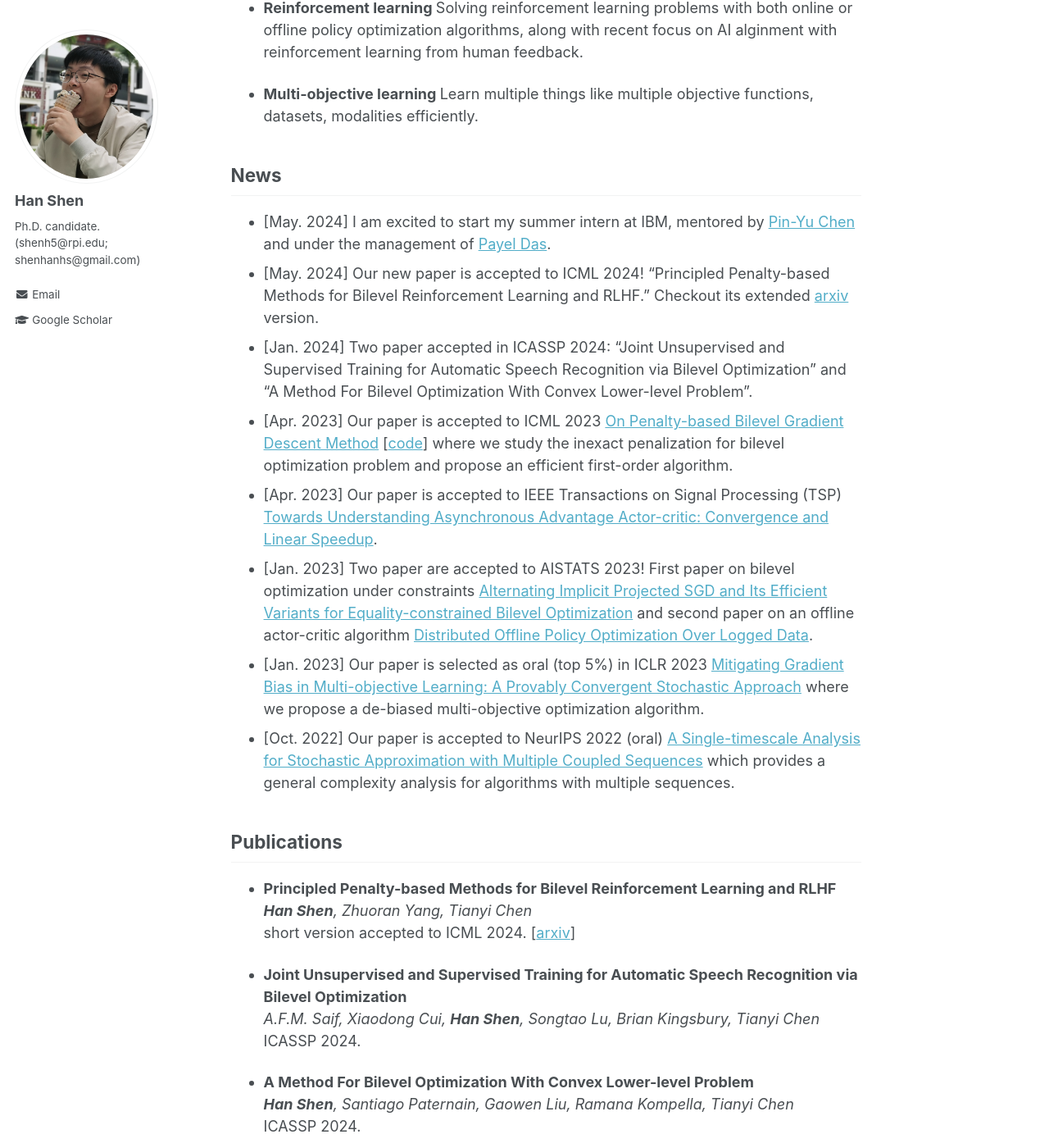
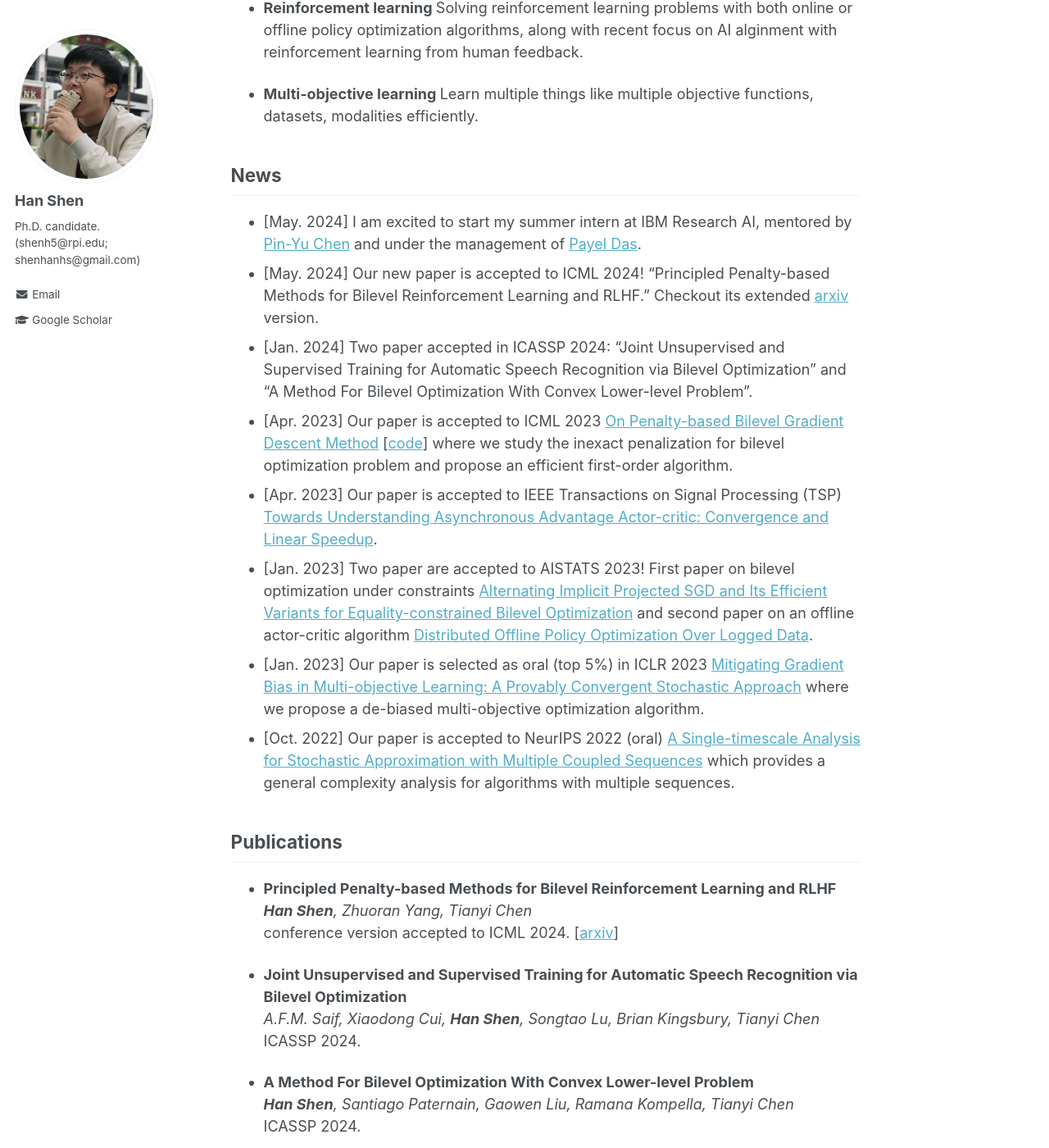
Before and after one commit to hanshen95/hanshen95.github.io, a Jekyll site: the page built from _pages/about.md, in a window 1280 px wide and 1400 px high, scrolled down 576 px. Shown: the whole window at 82% size. Built offline with Jekyll 4.4.1, drawn with Linux system fonts in a browser that asks for light colours; some of the changed text lies outside the part shown.

Commit message:
Update about.md

```diff
--- a/_pages/about.md
+++ b/_pages/about.md
@@ -27,7 +27,7 @@ My research spans the areas of optimization algorithms and machine learning, cov
 
 
 ## News
-* [May. 2024] I am excited to start my summer intern at IBM, mentored by [Pin-Yu Chen](https://sites.google.com/site/pinyuchenpage/) and under the management of [Payel Das](https://scholar.google.com/citations?user=1vs31MgAAAAJ&hl=en).
+* [May. 2024] I am excited to start my summer intern at IBM Research AI, mentored by [Pin-Yu Chen](https://sites.google.com/site/pinyuchenpage/) and under the management of [Payel Das](https://scholar.google.com/citations?user=1vs31MgAAAAJ&hl=en).
 * [May. 2024] Our new paper is accepted to ICML 2024! "Principled Penalty-based Methods for Bilevel Reinforcement Learning and RLHF." Checkout its extended [arxiv](https://arxiv.org/abs/2402.06886) version.
 * [Jan. 2024] Two paper accepted in ICASSP 2024: "Joint Unsupervised and Supervised Training for Automatic Speech Recognition via Bilevel Optimization" and "A Method For Bilevel Optimization With Convex Lower-level Problem".
 * [Apr. 2023] Our paper is accepted to ICML 2023 [On Penalty-based Bilevel Gradient Descent Method](https://arxiv.org/abs/2302.05185) [[code](https://github.com/hanshen95/penalized-bilevel-gradient-descent)] where we study the inexact penalization for bilevel optimization problem and propose an efficient first-order algorithm.
@@ -45,7 +45,7 @@ My research spans the areas of optimization algorithms and machine learning, cov
 
 * <b>Principled Penalty-based Methods for Bilevel Reinforcement Learning and RLHF</b>\
 *<b>Han Shen</b>, Zhuoran Yang, Tianyi Chen*\
-short version accepted to ICML 2024. [[arxiv](https://arxiv.org/abs/2402.06886)]
+conference version accepted to ICML 2024. [[arxiv](https://arxiv.org/abs/2402.06886)]
 
 * <b>Joint Unsupervised and Supervised Training for Automatic Speech Recognition via Bilevel Optimization</b>\
 *A.F.M. Saif, Xiaodong Cui, <b>Han Shen</b>, Songtao Lu, Brian Kingsbury, Tianyi Chen*\
@@ -57,7 +57,7 @@ ICASSP 2024.
 
 * <b>On Penalty-based Bilevel Gradient Descent Method</b>\
 *<b>Han Shen</b>, Quan Xiao, Tianyi Chen*\
-ICML 2023. [[arxiv](https://arxiv.org/abs/2302.05185)] [[code](https://github.com/hanshen95/penalized-bilevel-gradient-descent)]
+conference version accepted to ICML 2023. [[arxiv](https://arxiv.org/abs/2302.05185)] [[code](https://github.com/hanshen95/penalized-bilevel-gradient-descent)]
 
 * <b>Towards Understanding Asynchronous Advantage Actor-critic: Convergence and Linear Speedup</b>\
 *<b>Han Shen</b>, Kaiqing Zhang, Mingyi Hong, Tianyi Chen*\
```
